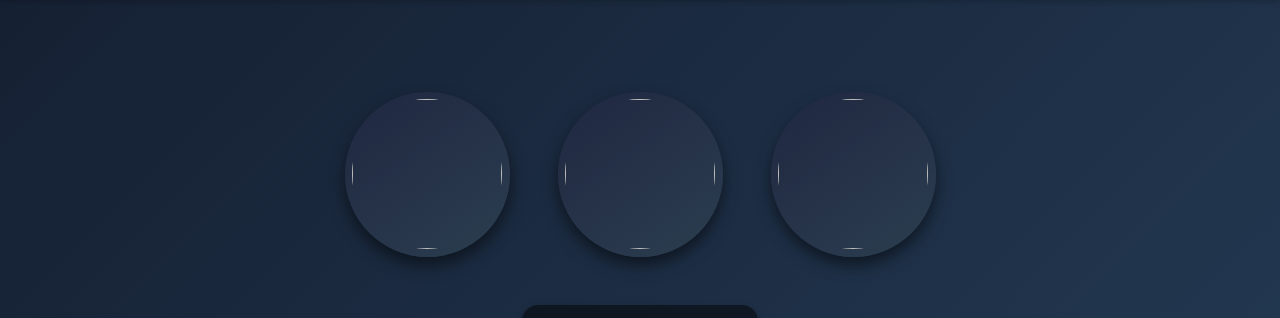
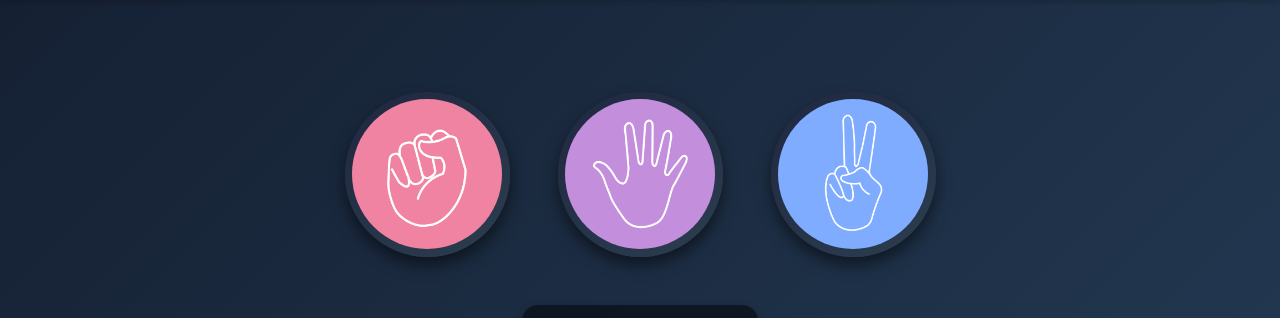
Before and after one commit to safanone8/Rock-Papper-Scissors, a plain HTML site: page index.html in a window 1280 px wide. Shown: the part 152-470 px from the top of the page. Drawn offline with Linux system fonts and the light colour scheme; the site is published under a folder, as on GitHub Pages, so addresses that start at the root find nothing.

Commit message:
Update index.html for images

```diff
--- a/index.html
+++ b/index.html
@@ -11,13 +11,13 @@
     <h1>Rock Papper Scissors</h1>
     <div class="choices">
         <div class="choice" id="rock">
-            <img src="/images/rock.png" alt="" >
+            <img src="images/rock.png" alt="" >
         </div>
         <div class="choice" id="paper">
-            <img src="/images/paper.png" alt="" >
+            <img src="images/paper.png" alt="" >
         </div>
         <div class="choice" id="scissors">
-            <img src="/images/scissors.png" alt="">
+            <img src="images/scissors.png" alt="">
         </div>
     </div>
 
```
